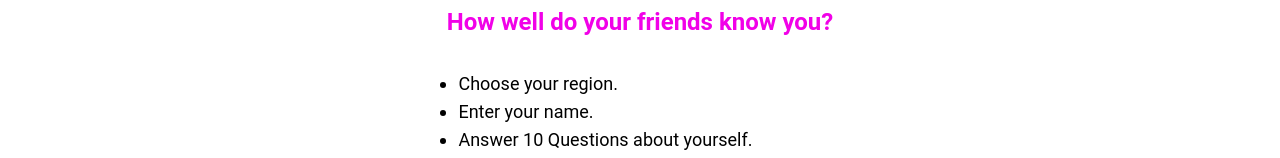
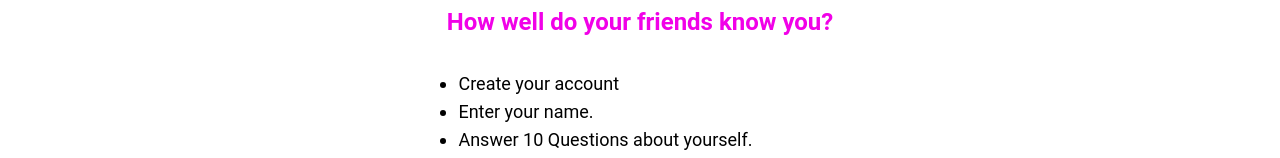
Before and after one commit to oktamboy0411/freandQuiz, a React (Vite) app: page / in a window 1280 px wide. Shown: the part 124-282 px from the top of the page. Built offline with nearby package versions, Linux system fonts and the light colour scheme.

Commit message:
add swipper

```diff
--- a/package.json
+++ b/package.json
@@ -17,7 +17,8 @@
     "react-dom": "^18.2.0",
     "react-icons": "^4.12.0",
     "react-redux": "^8.1.3",
-    "react-router-dom": "^6.18.0"
+    "react-router-dom": "^6.18.0",
+    "react-spinners": "^0.13.8"
   },
   "devDependencies": {
     "@types/react": "^18.2.15",
--- a/src/components/ui/Loader.tsx
+++ b/src/components/ui/Loader.tsx
@@ -1,11 +1,15 @@
 import { useSelector } from "react-redux"
 import { RootState } from "../../redux/store/store"
+import { BarLoader } from "react-spinners"
+import colors from "../../units/colors"
 
 function Loader() {
     const loader = useSelector((state: RootState) => state.loader.value)
 
   return (
-    <div className={`${loader ? "" : " hidden"} fixed w-full h-screen left-0 top-0 bg-blue-gray-300/60 flex items-center justify-center text-white`}>Loader</div>
+    <div className={`${loader ? "" : " hidden"} fixed w-full h-screen left-0 top-0 bg-gray-300/40 flex items-center justify-center text-white`}>
+      <BarLoader width={"50%"} height={7} color={colors.pinkColor} />
+    </div>
   )
 }
 
--- a/src/pages/Home.tsx
+++ b/src/pages/Home.tsx
@@ -1,18 +1,13 @@
 import { Button } from "@material-tailwind/react"
 import { Link } from "react-router-dom"
+import aboutSite from "../units/aboutSite"
 
 function Home() {
   return (
     <div className="flex flex-col items-center justify-center gap-8 p-8">
       <p className=" font-bold text-2xl text-pinkColor">How well do your friends know you?</p>
       <ol>
-        <li className=" font-normal text-lg list-disc">Choose your region.</li>
-        <li className=" font-normal text-lg list-disc">Enter your name.</li>
-        <li className=" font-normal text-lg list-disc">Answer 10 Questions about yourself.</li>
-        <li className=" font-normal text-lg list-disc">Your quiz link will be created.</li>
-        <li className=" font-normal text-lg list-disc">Share your quiz link with your friends.</li>
-        <li className=" font-normal text-lg list-disc">Your friends will try to answer your questions.</li>
-        <li className=" font-normal text-lg list-disc">Check the results at your quiz link!</li>
+        {aboutSite.map(item => <li key={item} className=" font-normal text-lg list-disc">{item}</li>)}
       </ol>
       <p className=" font-bold text-2xl text-pinkColor">Get started</p>
       <div className="flex items-center justify-center gap-4">
--- /dev/null
+++ b/src/units/aboutSite.ts
@@ -0,0 +1,11 @@
+const aboutSite = [
+  "Create your account",
+  "Enter your name.",
+  "Answer 10 Questions about yourself.",
+  "Your quiz link will be created.",
+  "Share your quiz link with your friends.",
+  "Your friends will try to answer your questions.",
+  "Check the results at your quiz link!",
+];
+
+export default aboutSite;
--- /dev/null
+++ b/src/units/boxShadow.ts
@@ -0,0 +1,6 @@
+
+const boxShadow = {
+    bgGrayShadow: "0px 4px 4px 0px rgba(0, 0, 0, 0.25)"
+}
+
+export default boxShadow
--- /dev/null
+++ b/src/units/colors.ts
@@ -0,0 +1,6 @@
+const colors = {
+  bgGray: "#F1EDED",
+  pinkColor: "#F101E8",
+};
+
+export default colors;
--- a/tailwind.config.js
+++ b/tailwind.config.js
@@ -1,4 +1,6 @@
 import withMT from "@material-tailwind/react/utils/withMT";
+import colors from "./src/units/colors"
+import boxShadow from "./src/units/boxShadow"
 
 export default withMT({
   content: [
@@ -9,14 +11,9 @@ export default withMT({
   ],
   theme: {
     extend: {
-      boxShadow: {
-        bgGrayShadow: "0px 4px 4px 0px rgba(0, 0, 0, 0.25)"
-      }
+      boxShadow
     },
-    colors: {
-      bgGray: "#F1EDED",
-      pinkColor: "#F101E8"
-    }
+    colors
   },
   plugins: [],
 });
```
Also changed, not shown: 1 other file (tests, documents, lock files or other folders).
